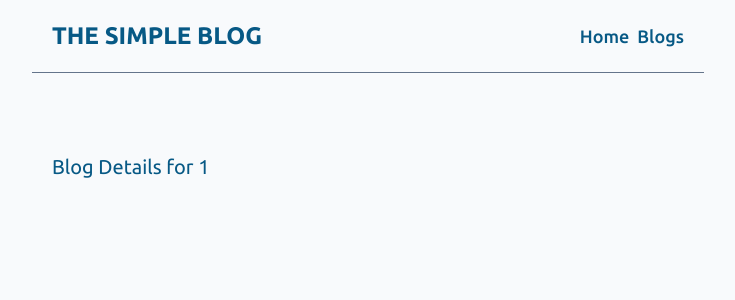
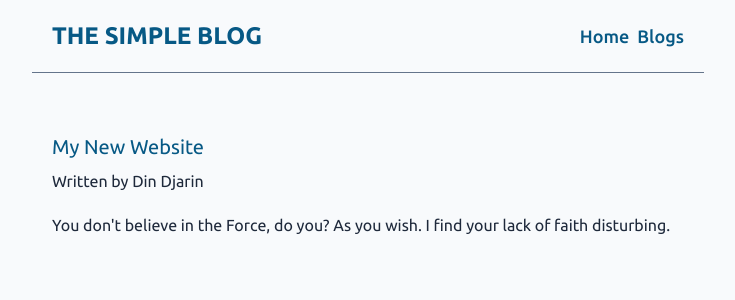
Before and after one commit to thes3interdev/slp-simple-blog-website, a React (Create React App) app: page /blogs/1 in a window 1280 px wide. Shown: the top 300 px of the page, without its empty margins (272-1007 px from the left). Built offline with nearby package versions, Linux system fonts and the light colour scheme; data requests are answered from the project's data file.

Commit message:
feat: reusing custom hooks.

```diff
--- a/src/index.css
+++ b/src/index.css
@@ -74,11 +74,11 @@
 		@apply my-[10px] mx-0 block w-full border-[1px] border-slate-500 py-[6px] px-[10px];
 	}
 
-	.blog-details {
-		@apply my-5 mx-0;
-	}
-
 	.blog-details-header {
 		@apply mb-2 text-xl text-sky-800;
 	}
+
+	.blog-details-body {
+		@apply my-5 mx-0;
+	}
 }
--- a/src/pages/BlogDetails.js
+++ b/src/pages/BlogDetails.js
@@ -1,11 +1,21 @@
 import { useParams } from 'react-router-dom';
+import useFetch from '../hooks/useFetch';
 
 const BlogDetails = () => {
 	const { id } = useParams();
+	const { data: blog, error, isLoading } = useFetch('http://localhost:5000/blogs/' + id);
 
 	return (
 		<div className="blog-details">
-			<h2 className="blog-details-header">Blog Details for {id}</h2>
+			{error && <div className="error-text">{error}</div>}
+			{isLoading && <div>Loading blogs...</div>}
+			{blog && (
+				<article>
+					<h2 className="blog-details-header">{blog.title}</h2>
+					<p>Written by {blog.author}</p>
+					<div className="blog-details-body">{blog.body}</div>
+				</article>
+			)}
 		</div>
 	);
 };
```
